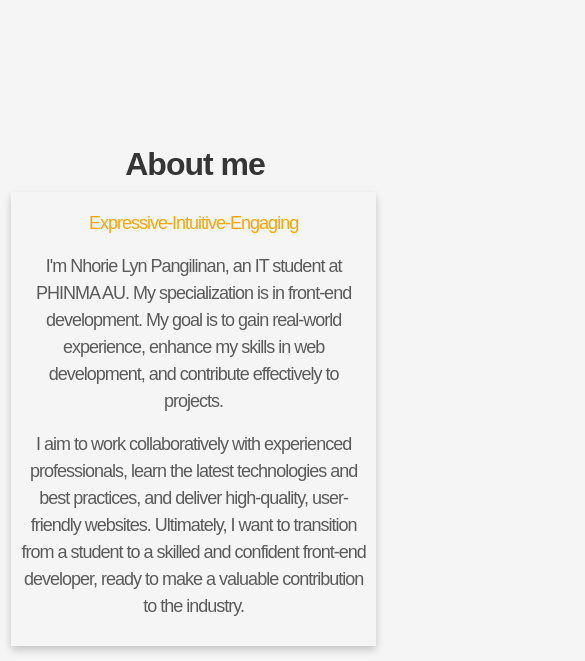
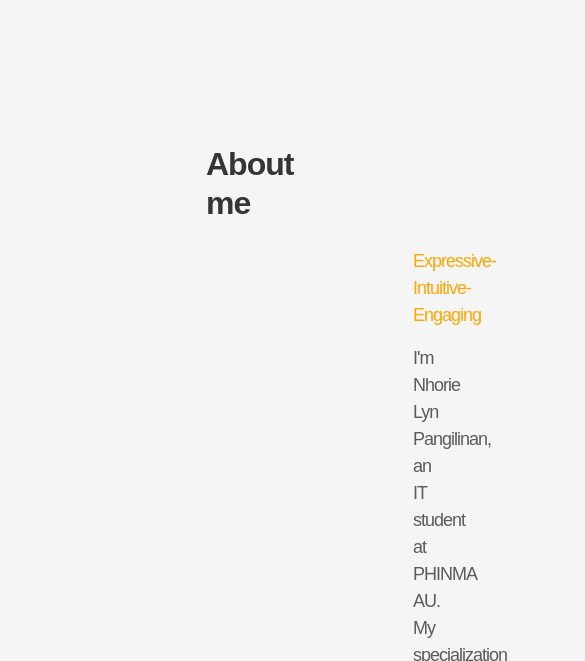
Before and after one commit to Nhrlyn/PORTFOLIO1, a plain HTML site: page index.html in a window 390 px wide. Shown: the part 900-1561 px from the top of the page, 585 px wide, since content can reach past the window. Drawn offline with Linux system fonts and the light colour scheme.

Commit message:
Update style.css

```diff
--- a/css/style.css
+++ b/css/style.css
@@ -96,7 +96,7 @@ color: white;
 }
 
 .container2 {
-padding: 10px 106px;
+padding: 10px 206px;
 }
 
 .container2::after, .row::after {
@@ -678,7 +678,7 @@ transition: width 1s;
 
     }
     .container2 {
-padding: 10px 10px;}
+padding: auto;}
 
     .faq-box {
    align-items: center;
@@ -744,7 +744,8 @@ padding: 10px 10px;}
   position:center;}
 }
 .container2 {
-padding: 10px 10px;}
+padding: auto;}
+
   @media (max-width: 580px) {
       .animated-info {
           min-width: 200px;
@@ -799,7 +800,7 @@ padding: 10px 10px;}
     position:center;}
   }
 .container2 {
-padding: 10px 10px;}
+padding: autox;}
   @media (max-width: 320px) {
     .animated-text {
       margin-top: 0;
@@ -862,5 +863,5 @@ padding: 10px 10px;}
   position:center;
   }
     .container2 {
-padding: 10px 10px;}
+padding: auto;}
 }
```
